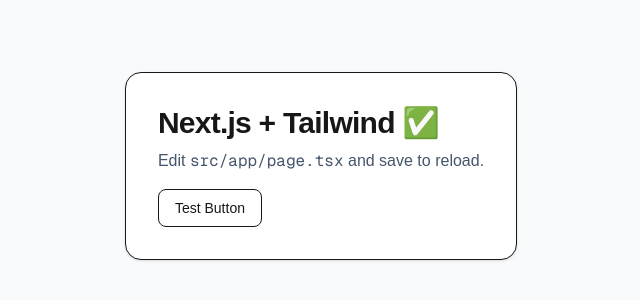
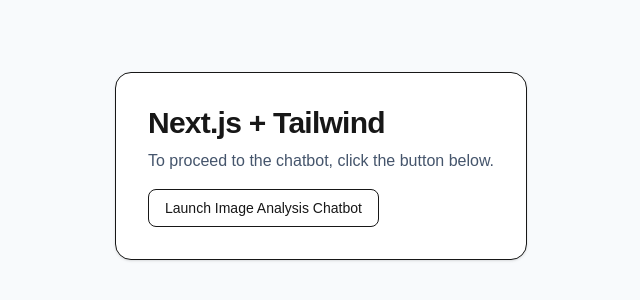
Before and after one commit to dmanzer2/chatbot-assignment-dmanzer, a Next.js app: page / in a window 1280 px wide. Shown: the part 234-534 px from the top of the page, without its empty margins (319-959 px from the left). Built offline with nearby package versions, Linux system fonts and the light colour scheme.

Commit message:
intro home mini update

```diff
--- a/src/app/page.tsx
+++ b/src/app/page.tsx
@@ -1,16 +1,20 @@
+
+import Link from "next/link";
 
 export default function Home() {
   return (
     // test tailwind here
     <main className="min-h-screen grid place-items-center bg-slate-50">
       <div className="rounded-2xl border p-8 shadow-sm bg-white">
-        <h1 className="text-3xl font-bold tracking-tight">Next.js + Tailwind ✅</h1>
+        <h1 className="text-3xl font-bold tracking-tight">Next.js + Tailwind</h1>
         <p className="mt-2 text-slate-600">
-          Edit <code className="font-mono">src/app/page.tsx</code> and save to reload.
+          To proceed to the chatbot, click the button below.
         </p>
-        <button className="mt-4 rounded-lg px-4 py-2 text-sm font-medium border hover:bg-slate-100">
-          Test Button
-        </button>
+        <Link href="/chatbot" passHref legacyBehavior>
+          <button className="mt-4 rounded-lg px-4 py-2 text-sm font-medium border hover:bg-slate-100">
+            Launch Image Analysis Chatbot
+          </button>
+        </Link>
       </div>
     </main>
   );
```
